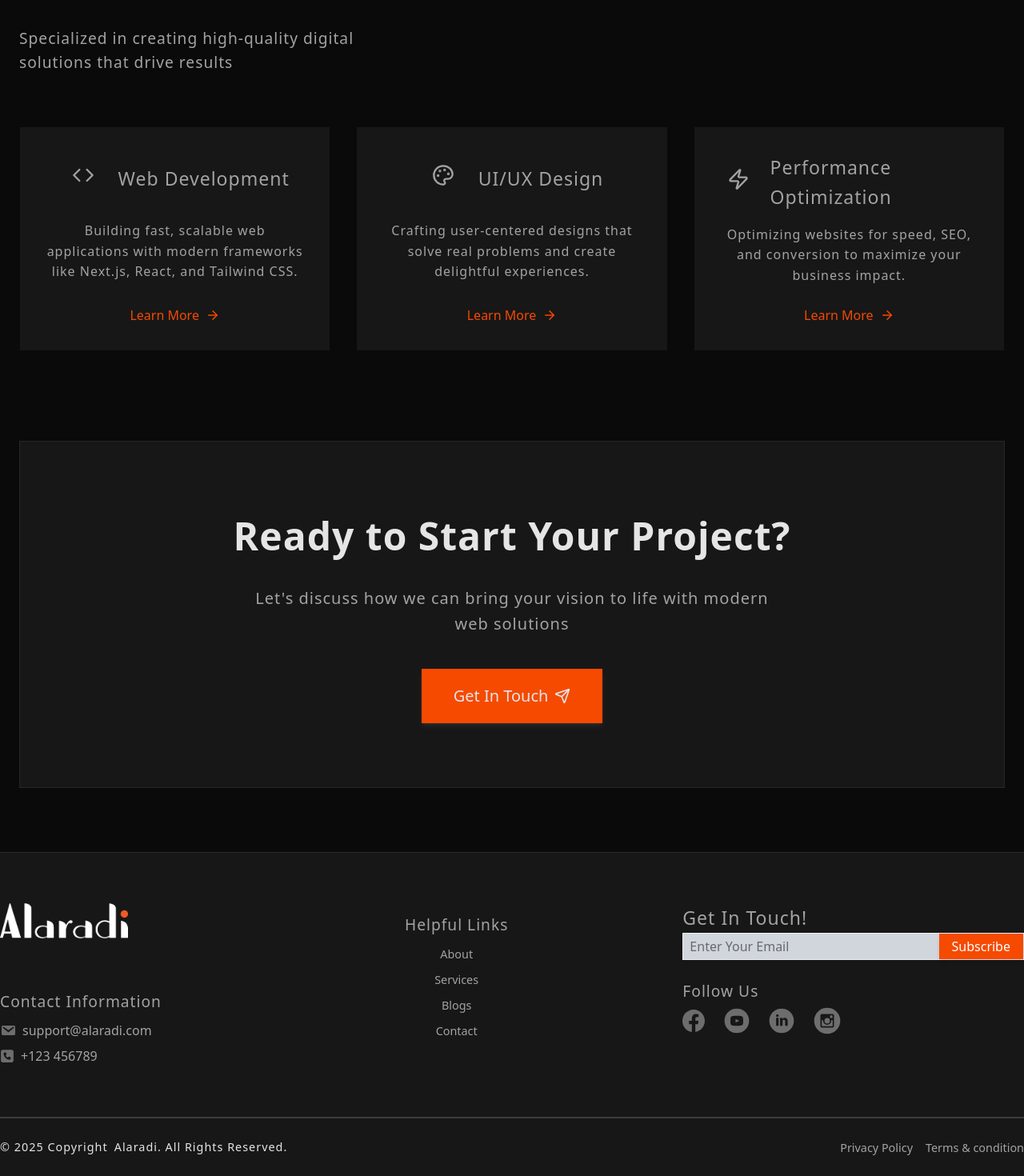
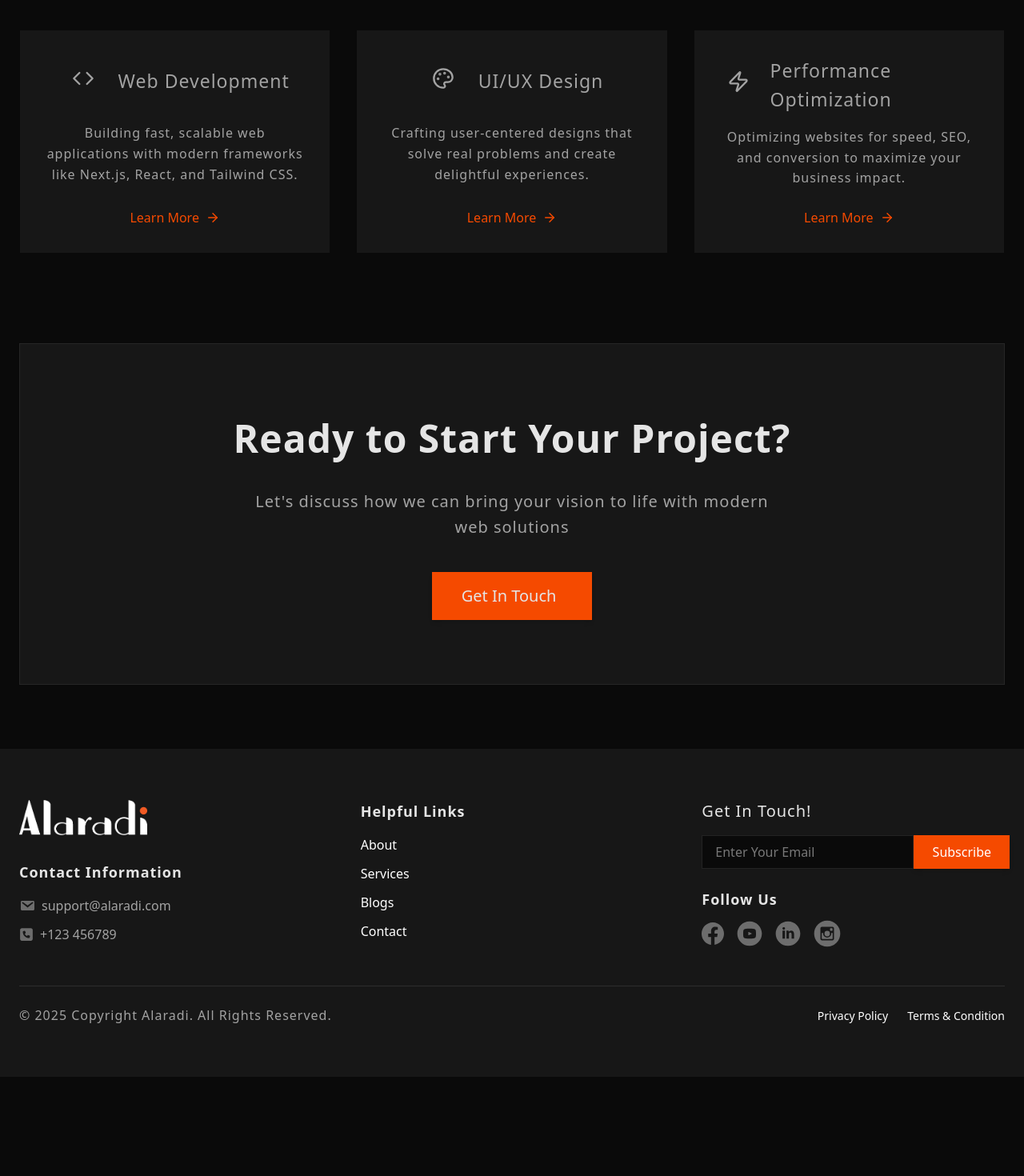
Before and after one commit to Hasanain-Jaafar/alaradi-portfolio, a Next.js app: page / in a window 1280 px wide. Shown: the part 1279-2749 px from the top of the page at 80% size. After the commit the page ends 2625 px from the top, so only its background shows below. Built offline with nearby package versions, Linux system fonts and the light colour scheme.

Commit message:
optimise website for md and sm screens

```diff
--- a/src/app/components/Footer.jsx
+++ b/src/app/components/Footer.jsx
@@ -2,30 +2,33 @@ import Image from "next/image";
 import Links from "./Links";
 import Custbutton from "./Button";
 import Link from "next/link";
+
 function Footer() {
   return (
-    <div className="mt-auto flex flex-col items-center bg-bg-secondary inset-shadow-white/8 inset-shadow-2xs min-w-full">
-      <div className="flex items-start justify-between flex-row py-16 container mx-auto">
-        {/* ==================== LOGO SIDE ========== */}
-        <div className=" w-72 flex flex-col items-start mb-auto ">
-          <div className="flex flex-col justify-center items-start">
+    <footer className="mt-auto bg-bg-secondary w-full">
+      <div className="container mx-auto px-6 py-12 md:py-16">
+
+        {/* Main Footer Content */}
+        <div className="grid grid-cols-1 md:grid-cols-2 lg:grid-cols-3 gap-12 mb-12">
+
+          {/* Logo & Contact Information */}
+          <div className="flex flex-col">
             <Links path="/" styleType="link">
-              <div className="w-40">
+              <div className="w-32 md:w-40 mb-8">
                 <Image
                   src="/logo.png"
                   width={395}
                   height={108}
-                  alt="Picture of the author"
-                  className="mx-auto"
+                  alt="Alaradi Logo"
                 />
               </div>
             </Links>
-            {/* ======== CONTACT INFORMATION ===== */}
-            <div className="pt-16 flex flex-col justify-center items-center">
-              <h6>Contact Information</h6>
+
+            <h6 className="text-text-primary mb-4 text-lg font-semibold">Contact Information</h6>
+
             <Link
-                href="mailto:someone@example.com"
-                className="font-heading text-text-secondary flex items-center mr-auto gap-2 pt-2 "
+              href="mailto:support@alaradi.com"
+              className="font-heading text-text-secondary flex items-center gap-2 mb-3 hover:text-text-accent transition-colors"
             >
               <svg
                 xmlns="http://www.w3.org/2000/svg"
@@ -36,13 +39,14 @@ function Footer() {
                 <path
                   fill="#cccccc7b"
                   d="M3.87 4h13.25C18.37 4 19 4.59 19 5.79v8.42c0 1.19-.63 1.79-1.88 1.79H3.87c-1.25 0-1.88-.6-1.88-1.79V5.79c0-1.2.63-1.79 1.88-1.79m6.62 8.6l6.74-5.53c.24-.2.43-.66.13-1.07c-.29-.41-.82-.42-1.17-.17l-5.7 3.86L4.8 5.83c-.35-.25-.88-.24-1.17.17c-.3.41-.11.87.13 1.07z"
-                  ></path>
+                />
               </svg>
               support@alaradi.com
             </Link>
+
             <Link
-                href="tel:+123 456789"
-                className="font-heading text-text-secondary flex mr-auto items-center gap-2 pt-2 "
+              href="tel:+123456789"
+              className="font-heading text-text-secondary flex items-center gap-2 hover:text-text-accent transition-colors"
             >
               <svg
                 xmlns="http://www.w3.org/2000/svg"
@@ -53,143 +57,129 @@ function Footer() {
                 <path
                   fill="#cccccc7b"
                   d="M64 32C28.7 32 0 60.7 0 96v320c0 35.3 28.7 64 64 64h320c35.3 0 64-28.7 64-64V96c0-35.3-28.7-64-64-64zm90.7 96.7c9.7-2.6 19.9 2.3 23.7 11.6l20 48c3.4 8.2 1 17.6-5.8 23.2L168 231.7c16.6 35.2 45.1 63.7 80.3 80.3l20.2-24.7c5.6-6.8 15-9.2 23.2-5.8l48 20c9.3 3.9 14.2 14 11.6 23.7l-12 44C336.9 378 329 384 320 384C196.3 384 96 283.7 96 160c0-9 6-16.9 14.7-19.3z"
-                  ></path>
+                />
               </svg>
               +123 456789
             </Link>
           </div>
-          </div>
-        </div>
-        {/*  =============== Links*/}
-        <div className="flex flex-col gap-2 items-center justify-center">
-          <h6 className="mt-3">Helpful Links</h6>
+
+          {/* Helpful Links */}
+          <div className="flex flex-col">
+            <h6 className="text-text-primary mb-4 text-lg font-semibold">Helpful Links</h6>
+            <div className="flex flex-col gap-3">
               <Links path="/about" name="About" styleType="footerLink" />
-          <Links
-            path="/services"
-            name="Services"
-            styleType="footerLink"
-          />
+              <Links path="/services" name="Services" styleType="footerLink" />
               <Links path="/blogs" name="Blogs" styleType="footerLink" />
               <Links path="/contact" name="Contact" styleType="footerLink" />
             </div>
-        {/* =============== GET IN TOUCH SIDE */}
-        <div className="w-2/6">
-          <div className="w-full">
-            <h5>Get In Touch!</h5>
-            <div className="flex gap-4 bg-gray-300 border-white/60 border">
+          </div>
+
+          {/* Newsletter & Social */}
+          <div className="flex flex-col">
+            <h5 className="text-text-primary mb-4 text-xl font-bold">Get In Touch!</h5>
+
+            <div className="flex mb-6">
               <input
-                type="text"
+                type="email"
                 placeholder="Enter Your Email"
-                className=" w-full px-2"
+                className="flex-1 px-4 py-2 bg-bg-primary text-text-primary border border-white/10 focus:outline-none focus:border-border-accent transition-colors"
               />
               <Custbutton btn="Subscribe" styleType="smCta" />
             </div>
-          </div>
 
-            {/* =========== SOCIALMEDIA SECTION */}
-          <div className=" flex items-center justify-between mt-6">
-            <div className="flex flex-col gap-1">
-              <h6>Follow Us</h6>
-              <div className="flex items-center gap-6">
-                {/*  FACEBOOK */}
-                <Links path="https://www.facebook.com" styleType="social">
-                  <div className="social">
+            <h6 className="text-text-primary mb-3 text-lg font-semibold">Follow Us</h6>
+            <div className="flex items-center gap-4">
+              {/* Facebook */}
+              <Links path="https://www.facebook.com" styleType="link">
                 <svg
                   xmlns="http://www.w3.org/2000/svg"
                   width={28}
                   height={28}
                   viewBox="0 0 16 16"
+                  className="hover:opacity-70 transition-opacity"
                 >
                   <path
                     fill="#cccccc7b"
                     d="M16 8.049c0-4.446-3.582-8.05-8-8.05C3.58 0-.002 3.603-.002 8.05c0 4.017 2.926 7.347 6.75 7.951v-5.625h-2.03V8.05H6.75V6.275c0-2.017 1.195-3.131 3.022-3.131c.876 0 1.791.157 1.791.157v1.98h-1.009c-.993 0-1.303.621-1.303 1.258v1.51h2.218l-.354 2.326H9.25V16c3.824-.604 6.75-3.934 6.75-7.951"
-                      ></path>
+                  />
                 </svg>
-                  </div>
               </Links>
-                {/*  YOUTUBE */}
-                <Links path="https://www.youtube.com" styleType="social">
-                  <div className="social">
+
+              {/* YouTube */}
+              <Links path="https://www.youtube.com" styleType="link">
                 <svg
                   xmlns="http://www.w3.org/2000/svg"
                   width={32}
                   height={32}
                   viewBox="0 0 20 20"
+                  className="hover:opacity-70 transition-opacity"
                 >
                   <path
                     fill="#cccccc7b"
                     d="M11.603 9.833L9.357 8.785C9.161 8.694 9 8.796 9 9.013v1.974c0 .217.161.319.357.228l2.245-1.048c.197-.092.197-.242.001-.334M10 .4C4.698.4.4 4.698.4 10s4.298 9.6 9.6 9.6s9.6-4.298 9.6-9.6S15.302.4 10 .4m0 13.5c-4.914 0-5-.443-5-3.9s.086-3.9 5-3.9s5 .443 5 3.9s-.086 3.9-5 3.9"
-                      ></path>
+                  />
                 </svg>
-                  </div>
               </Links>
-                {/*  LINKEDIN */}
-                <Links
-                  path="https://www.linkedin.com/uas/login?fromSignIn=true&session_redirect=%2Fflagship-web%2Ffeed%2F"
-                  styleType="social"
-                >
-                  <div className="social">
+
+              {/* LinkedIn */}
+              <Links path="https://www.linkedin.com" styleType="link">
                 <svg
                   xmlns="http://www.w3.org/2000/svg"
                   width={32}
                   height={32}
                   viewBox="0 0 20 20"
+                  className="hover:opacity-70 transition-opacity"
                 >
                   <path
                     fill="#cccccc7b"
                     d="M10 .4C4.698.4.4 4.698.4 10s4.298 9.6 9.6 9.6s9.6-4.298 9.6-9.6S15.302.4 10 .4M7.65 13.979H5.706V7.723H7.65zm-.984-7.024c-.614 0-1.011-.435-1.011-.973c0-.549.409-.971 1.036-.971s1.011.422 1.023.971c0 .538-.396.973-1.048.973m8.084 7.024h-1.944v-3.467c0-.807-.282-1.355-.985-1.355c-.537 0-.856.371-.997.728c-.052.127-.065.307-.065.486v3.607H8.814v-4.26c0-.781-.025-1.434-.051-1.996h1.689l.089.869h.039c.256-.408.883-1.01 1.932-1.01c1.279 0 2.238.857 2.238 2.699z"
-                      ></path>
+                  />
                 </svg>
-                  </div>
               </Links>
-                {/*  INSTAGRAM */}
-                <Links path="https://www.instagram.com" styleType="social">
-                  <div className="social">
+
+              {/* Instagram */}
+              <Links path="https://www.instagram.com" styleType="link">
                 <svg
                   xmlns="http://www.w3.org/2000/svg"
                   width={34}
                   height={34}
                   viewBox="0 0 20 20"
+                  className="hover:opacity-70 transition-opacity"
                 >
                   <path
                     fill="#cccccc7b"
                     d="M13 10a3 3 0 1 1-6 0q.001-.257.049-.5H6v3.997c0 .278.225.503.503.503h6.995a.503.503 0 0 0 .502-.503V9.5h-1.049q.048.243.049.5m-3 2a2 2 0 1 0-.001-4.001A2 2 0 0 0 10 12m2.4-4.1h1.199a.3.3 0 0 0 .301-.3V6.401a.3.3 0 0 0-.301-.301H12.4a.3.3 0 0 0-.301.301V7.6c.001.165.136.3.301.3M10 .4A9.6 9.6 0 0 0 .4 10a9.6 9.6 0 0 0 9.6 9.6a9.6 9.6 0 0 0 9.6-9.6A9.6 9.6 0 0 0 10 .4m5 13.489C15 14.5 14.5 15 13.889 15H6.111C5.5 15 5 14.5 5 13.889V6.111C5 5.5 5.5 5 6.111 5h7.778C14.5 5 15 5.5 15 6.111z"
-                      ></path>
+                  />
                 </svg>
-                  </div>
               </Links>
             </div>
           </div>
         </div>
-        </div>
-      </div>
-      <hr className="border-white/16 border w-full container" />
-      {/*  */}
-      {/* =============== COPYRIGHTS SIDE */}
-      <div className="flex justify-between gap-16 items-center container py-6">
-        <div className="flex flex-row gap-2 justify-center items-center">
-          <p className=" text-text-primary align-middle small">
-            &copy; 2025 Copyright
+
+        {/* Divider */}
+        <hr className="border-white/10 mb-6" />
+
+        {/* Copyright */}
+        <div className="flex flex-col md:flex-row justify-between items-center gap-4 text-sm">
+          <p className="text-text-secondary">
+            &copy; 2025 Copyright Alaradi. All Rights Reserved.
           </p>
-          <p className="font-heading text-text-primary small">
-            {" "}
-            Alaradi. All Rights Reserved.
-          </p>
-        </div>
-        <div className="flex flex-row justify-center items-center gap-4">
+
+          <div className="flex gap-6">
             <Links
-            path="/pages/Privacy"
+              path="/privacy"
               name="Privacy Policy"
               styleType="footerLink"
             />
             <Links
-            path="/pages/terms"
-            name="Terms & condition"
+              path="/terms"
+              name="Terms & Condition"
               styleType="footerLink"
             />
           </div>
         </div>
       </div>
+    </footer>
   );
 }
 
--- a/src/app/components/Links.jsx
+++ b/src/app/components/Links.jsx
@@ -1,21 +1,19 @@
-'use client '
+'use client';
+
 import Link from "next/link";
+
 const styles = {
-  logo: "font-heading text-4xl text-white cursor-pointer transition-all duration-200 hover:text-white/65 ",
-  link: "font-heading text-lg text-white cursor-pointer transition-all duration-300 ",
-  footerLink:
-    "font-heading small text-text-secondary cursor-pointer transition-all duration-200 hover:text-white/35",
-  social:
-    "cursor-pointer transition-all duration-200 hover:scale-125",
+  logo: "font-logo text-4xl text-white cursor-pointer transition-all duration-200 hover:text-white/65",
+  link: "font-heading text-lg text-white cursor-pointer transition-all duration-300 hover:text-accent",
+  footerLink: "font-heading text-white cursor-pointer transition-all duration-200 hover:text-white/65"
 };
-function Links({ path, name = "", styleType, children }) {
+
+function Links({ path,  name = "", styleType, children, onClick = () => {}  }) {
   return (
-    <div>
-      <Link href={path} className={styles[styleType]}>
-        {name}
-        {children}
-      </Link>
-    </div>
+    <Link href={path} className={styles[styleType]} onClick={onClick}>
+      {name}
+      {children}
+    </Link>
   );
 }
 
--- a/src/app/components/Navbar.jsx
+++ b/src/app/components/Navbar.jsx
@@ -1,24 +1,37 @@
+'use client';
+
+import { useState } from 'react';
 import Links from "./Links";
 import Custbutton from "./Button";
 import Image from "next/image";
+import { Menu, X } from 'lucide-react';
 
 function Navbar() {
+  const [isOpen, setIsOpen] = useState(false);
+
+  const toggleMenu = () => setIsOpen(!isOpen);
+  const closeMenu = () => setIsOpen(false);
+
   return (
-    <div className=" mx-auto bg-bg-secondary shadow-white/5 shadow-md min-w-full sticky top-0 z-10">
-      <nav aria-label="Main navigation" className="flex items-center justify-between flex-row py-8 container mx-auto">
+    <div className="mx-auto bg-bg-secondary shadow-white/5 shadow-md min-w-full sticky top-0 z-50">
+      <nav aria-label="Main navigation" className="flex items-center justify-between py-4 md:py-8 container mx-auto px-6">
+
+        {/* Logo */}
         <div>
-          <Links path="/" styleType="link">
-            <div className="w-36">
+          <Links path="/" styleType="link" onClick={closeMenu}>
+            <div className="w-24 md:w-36">
               <Image
                 src="/logo.png"
                 width={395}
                 height={108}
-                alt="Picture of the author"
+                alt="Alaradi Logo"
               />
             </div>
           </Links>
         </div>
-        <div className=" flex items-center gap-6">
+
+        {/* Desktop Navigation */}
+        <div className="hidden md:flex items-center gap-6">
           <Links path="/blogs" name="Blogs" styleType="link" />
           <Links path="/services" name="Services" styleType="link" />
           <Links path="/about" name="About" styleType="link" />
@@ -27,7 +40,55 @@ function Navbar() {
             <Custbutton btn="Contact" styleType='smCta' />
           </Links>
         </div>
+
+        {/* Mobile Hamburger Button */}
+        <button
+          onClick={toggleMenu}
+          className="md:hidden text-white p-2 hover:bg-white/10 rounded-lg transition-colors"
+          aria-label="Toggle menu"
+        >
+          {isOpen ? <X size={28} /> : <Menu size={28} />}
+        </button>
       </nav>
+
+      {/* Mobile Menu Overlay */}
+      {isOpen && (
+        <div
+          className="fixed inset-0 bg-black/50 z-40 md:hidden"
+          onClick={closeMenu}
+        />
+      )}
+
+      {/* Mobile Menu Slide-in */}
+      <div
+        className={`
+          fixed top-0 right-0 h-full w-64 bg-bg-secondary shadow-2xl z-50
+          transform transition-transform duration-300 ease-in-out md:hidden
+          ${isOpen ? 'translate-x-0' : 'translate-x-full'}
+        `}
+      >
+        {/* Close Button */}
+        <div className="flex justify-end p-6">
+          <button
+            onClick={closeMenu}
+            className="text-white p-2 hover:bg-white/10 rounded-lg transition-colors"
+            aria-label="Close menu"
+          >
+            <X size={28} />
+          </button>
+        </div>
+
+        {/* Mobile Navigation Links */}
+        <div className="flex flex-col gap-6 px-6">
+          <Links path="/blogs" name="Blogs" styleType="link" onClick={closeMenu} />
+          <Links path="/services" name="Services" styleType="link" onClick={closeMenu} />
+          <Links path="/about" name="About" styleType="link" onClick={closeMenu} />
+          <Links path="/myWork" name="My Work" styleType="link" onClick={closeMenu} />
+          <Links path="/contact" styleType="link" onClick={closeMenu}>
+            <Custbutton btn="Contact" styleType='smCta' />
+          </Links>
+        </div>
+      </div>
     </div>
   );
 }
--- a/src/app/not-found.jsx
+++ b/src/app/not-found.jsx
@@ -1,6 +1,6 @@
 "use client";
 import Link from "next/link";
-import { Home, ArrowLeft } from "lucide-react";
+import { Home } from "lucide-react";
 
 export default function NotFound() {
   return (
@@ -30,8 +30,6 @@ export default function NotFound() {
             <Home size={20} />
             Back to Home
           </Link>
-
-
         </div>
 
         {/* Helpful Links */}
--- a/src/app/page.tsx
+++ b/src/app/page.tsx
@@ -8,11 +8,11 @@ import Links from "./components/Links";
 export default function Home() {
   return (
     <div className="container mx-auto pt-8 flex flex-col gap-4">
-      {/* hero Section */}
-      <section className="pt-32 pb-20 px-6">
+      {/* Hero Section */}
+      <section className="pt-20 md:pt-32 pb-12 md:pb-20 px-6">
         <div className="max-w-7xl mx-auto">
           <div className="max-w-4xl">
-            <h1 className="text-6xl text-text-primary md:text-7xl font-bold mb-6 leading-tight">
+            <h1 className="text-4xl sm:text-5xl md:text-6xl lg:text-7xl text-text-primary font-bold mb-6 leading-tight">
               Creative Developer
               <br />
               <span className="text-text-primary">Building Bold</span>
@@ -20,14 +20,13 @@ export default function Home() {
               Digital Experiences
             </h1>
 
-            <p className="text-xl text-text-secondary leading-relaxed mb-10 max-w-2xl">
+            <p className="text-base sm:text-lg md:text-xl text-text-secondary leading-relaxed mb-8 md:mb-10 max-w-2xl">
               I design and develop modern web applications that are fast,
               accessible, and conversion-focused. Let&apos;s build something
               remarkable together.
             </p>
 
-            <div className="flex gap-4 font-heading">
-
+            <div className="flex flex-col sm:flex-row gap-4 font-heading">
               <Links path="/myWork" styleType="link">
                 <Custbutton btn="View My Work" styleType="bgCta" />
               </Links>
@@ -38,25 +37,21 @@ export default function Home() {
           </div>
         </div>
       </section>
+
       <Stats />
+
       {/* Services Section */}
-      <section className="px-6 pt-20 pb-4 " id="services">
+      <section className="px-6 pt-12 md:pt-20 pb-4" id="services">
         <div className="mx-auto my-0 max-w-7xl">
-          <div className="mb-16">
-            <h2 className="mb-4">What I Do</h2>
-            <h6 className="max-w-lg">
+          <div className="mb-12 md:mb-16">
+            <h2 className="mb-4 text-3xl sm:text-4xl md:text-5xl font-bold">What I Do</h2>
+            <h6 className="max-w-lg text-base sm:text-lg text-text-secondary">
               Specialized in creating high-quality digital solutions that drive
               results
             </h6>
           </div>
 
-          <div
-            style={{
-              display: "grid",
-              gridTemplateColumns: "repeat(auto-fit, minmax(300px, 1fr))",
-              gap: "2rem",
-            }}
-          >
+          <div className="grid grid-cols-1 sm:grid-cols-2 lg:grid-cols-3 gap-6 md:gap-8">
             {/* Service Card 1 */}
             <ServiceCard
               icon={<Code size={28} />}
```
Also changed, not shown: src/app/components/Button.jsx (+9 -7 lines), src/app/components/Status.jsx (+7 -16 lines). Lines whose indentation alone changed are shown as unchanged.
